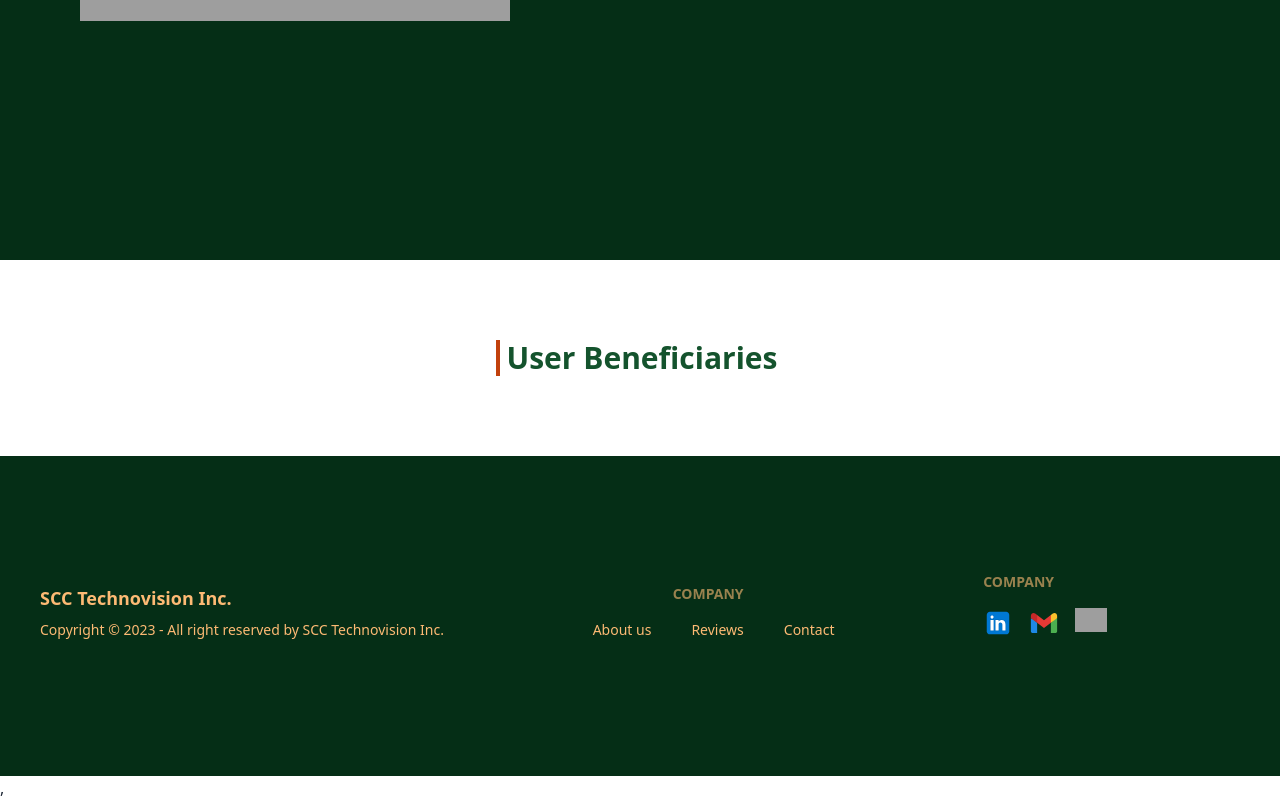
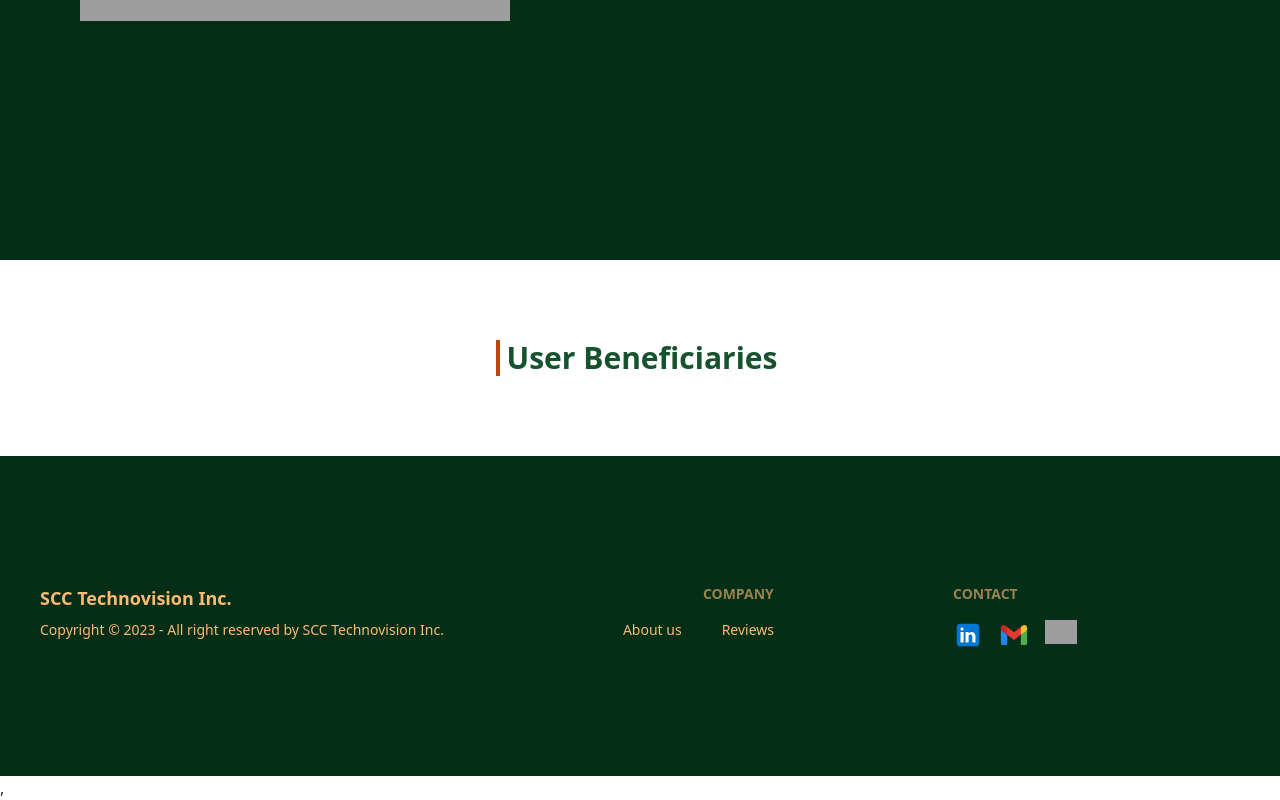
Before and after one commit to tamanna986/task-management, a React (Vite) app: page / in a window 1280 px wide. Shown: the part 796-1596 px from the top of the page. Built offline with nearby package versions, Linux system fonts and the light colour scheme; no server answers; grey boxes are pictures that could not be loaded.

Commit message:
footer customized

```diff
--- a/src/Component/Navbar/Footer/Footer.jsx
+++ b/src/Component/Navbar/Footer/Footer.jsx
@@ -16,13 +16,12 @@ const Footer = () => {
                 <div className="flex gap-10 items-center justify-center">
                     <a className="link link-hover" href="/about">About us</a>
                     <a className="link link-hover" href="/review">Reviews</a>
-                    <a className="link link-hover">Contact</a>
                 </div>
 
             </nav>
 
             <nav>
-            <header className="footer-title text-center  -mt-3  pl-16 md:pl-0">Company</header>
+            <header className="footer-title text-center  pl-16 md:pl-0">Contact</header>
                 <div className="grid grid-flow-col gap-4">
                     <Link to="www.linkedin.com/in/tamanna-jahan-mim-659227246">      <a><svg xmlns="http://www.w3.org/2000/svg" x="0px" y="0px" width="30" height="30" viewBox="0 0 48 48">
                         <path fill="#0078d4" d="M42,37c0,2.762-2.238,5-5,5H11c-2.761,0-5-2.238-5-5V11c0-2.762,2.239-5,5-5h26c2.762,0,5,2.238,5,5	V37z"></path><path d="M30,37V26.901c0-1.689-0.819-2.698-2.192-2.698c-0.815,0-1.414,0.459-1.779,1.364	c-0.017,0.064-0.041,0.325-0.031,1.114L26,37h-7V18h7v1.061C27.022,18.356,28.275,18,29.738,18c4.547,0,7.261,3.093,7.261,8.274	L37,37H30z M11,37V18h3.457C12.454,18,11,16.528,11,14.499C11,12.472,12.478,11,14.514,11c2.012,0,3.445,1.431,3.486,3.479	C18,16.523,16.521,18,14.485,18H18v19H11z" opacity=".05"></path><path d="M30.5,36.5v-9.599c0-1.973-1.031-3.198-2.692-3.198c-1.295,0-1.935,0.912-2.243,1.677	c-0.082,0.199-0.071,0.989-0.067,1.326L25.5,36.5h-6v-18h6v1.638c0.795-0.823,2.075-1.638,4.238-1.638	c4.233,0,6.761,2.906,6.761,7.774L36.5,36.5H30.5z M11.5,36.5v-18h6v18H11.5z M14.457,17.5c-1.713,0-2.957-1.262-2.957-3.001	c0-1.738,1.268-2.999,3.014-2.999c1.724,0,2.951,1.229,2.986,2.989c0,1.749-1.268,3.011-3.015,3.011H14.457z" opacity=".07"></path><path fill="#fff" d="M12,19h5v17h-5V19z M14.485,17h-0.028C12.965,17,12,15.888,12,14.499C12,13.08,12.995,12,14.514,12	c1.521,0,2.458,1.08,2.486,2.499C17,15.887,16.035,17,14.485,17z M36,36h-5v-9.099c0-2.198-1.225-3.698-3.192-3.698	c-1.501,0-2.313,1.012-2.707,1.99C24.957,25.543,25,26.511,25,27v9h-5V19h5v2.616C25.721,20.5,26.85,19,29.738,19	c3.578,0,6.261,2.25,6.261,7.274L36,36L36,36z"></path>
```
